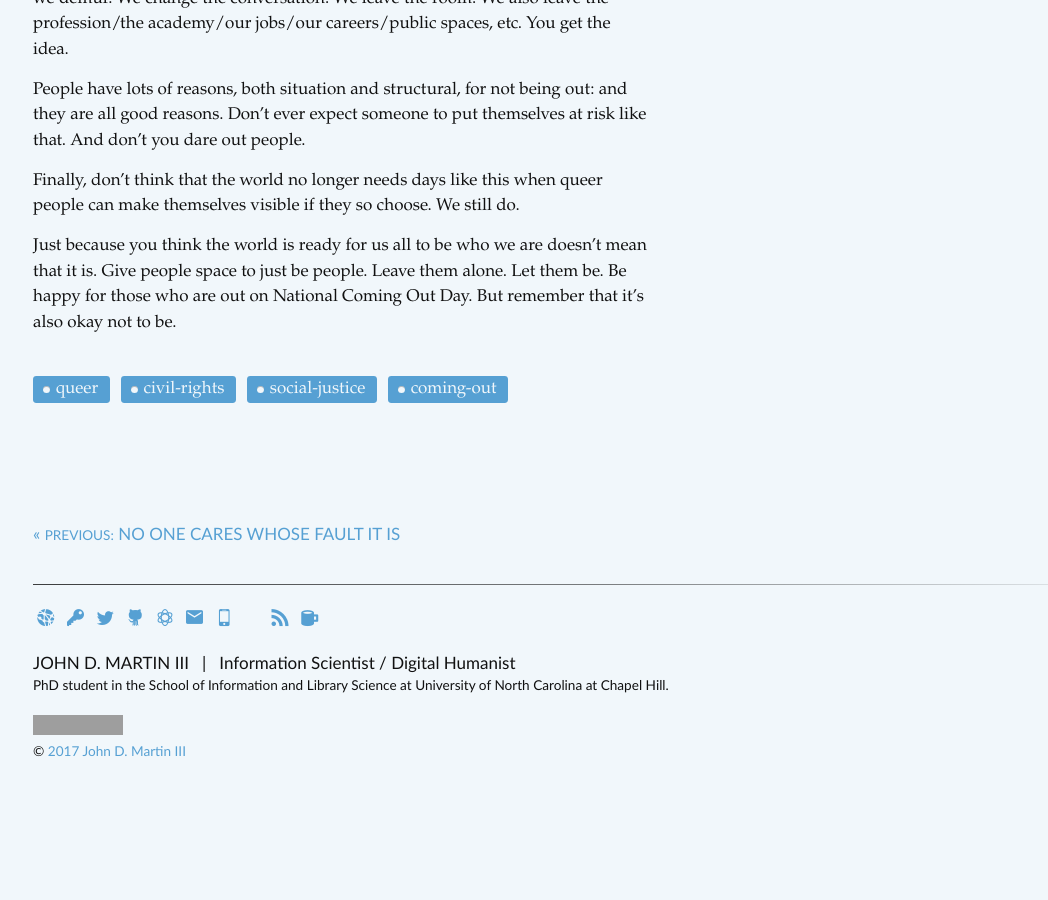
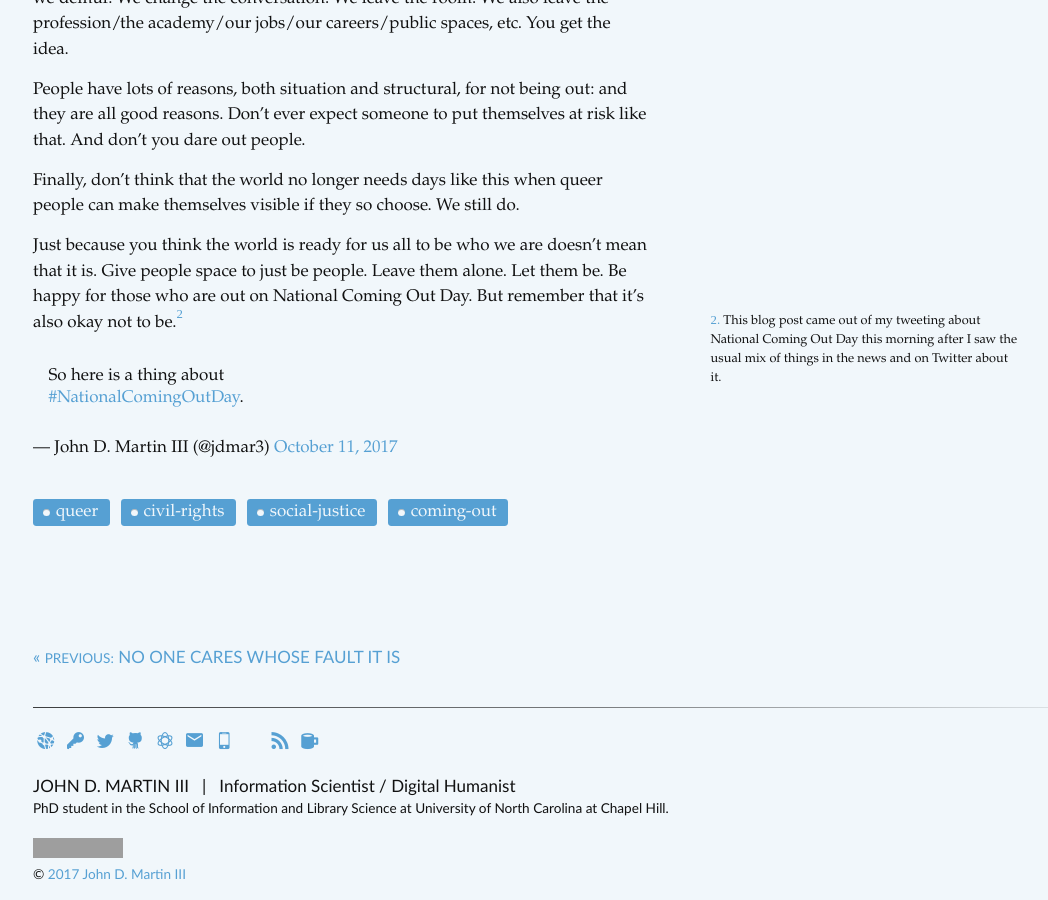
Before and after one commit to jdmar3/jdmar3.github.io, a Jekyll site: the page built from _posts/2017-10-11-national-coming-out-day.md, in a window 1280 px wide and 900 px high, scrolled down 2715 px. Shown: the whole window, without its empty margins (47-1095 px from the left). Built offline with Jekyll 4.4.1, drawn with Linux system fonts in a browser that asks for light colours; some web fonts are replaced; Markdown is read by kramdown in place of the engine named in the settings; comment, search, counter and statistics services are not loaded; before the commit the page ends 3492 px from its top, so only the background shows below that; grey boxes are pictures that could not be loaded.

Commit message:
update blog post

```diff
--- a/_posts/2017-10-11-national-coming-out-day.md
+++ b/_posts/2017-10-11-national-coming-out-day.md
@@ -69,4 +69,7 @@
 
 Finally, don't think that the world no longer needs days like this when queer people can make themselves visible if they so choose. We still do.
 
-Just because you think the world is ready for us all to be who we are doesn't mean that it is. Give people space to just be people. Leave them alone. Let them be. Be happy for those who are out on National Coming Out Day. But remember that it's also okay not to be.
+Just because you think the world is ready for us all to be who we are doesn't mean that it is. Give people space to just be people. Leave them alone. Let them be. Be happy for those who are out on National Coming Out Day. But remember that it's also okay not to be.{% sidenote 'tweets' 'This blog post came out of my tweeting about National Coming Out Day this morning after I saw the usual mix of things in the news and on Twitter about it.' %}
+
+<blockquote class="twitter-tweet" data-lang="en"><p lang="en" dir="ltr">So here is a thing about <a href="https://twitter.com/hashtag/NationalComingOutDay?src=hash&amp;ref_src=twsrc%5Etfw">#NationalComingOutDay</a>.</p>&mdash; John D. Martin III (@jdmar3) <a href="https://twitter.com/jdmar3/status/918173160582844424?ref_src=twsrc%5Etfw">October 11, 2017</a></blockquote>
+<script async src="//platform.twitter.com/widgets.js" charset="utf-8"></script>
```
